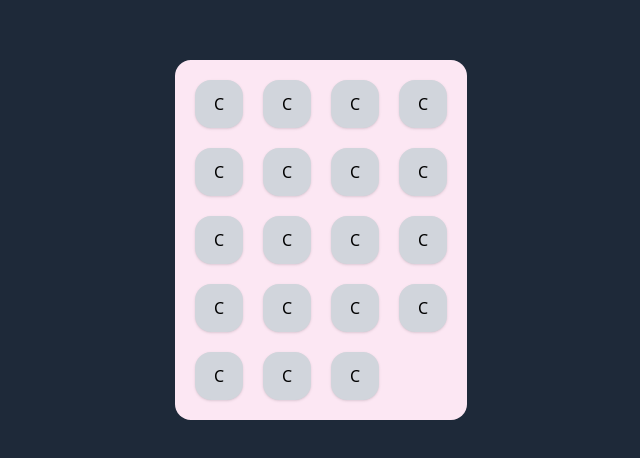
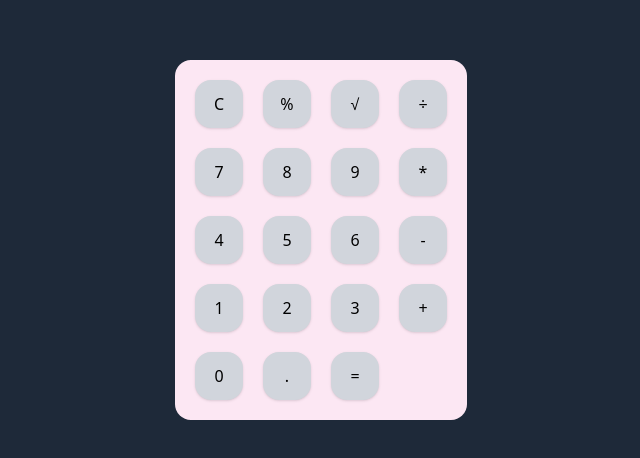
Before and after one commit to surenpal/my-calculater, a React (Vite) app: page / in a window 1280 px wide. Shown: the part 160-618 px from the top of the page, without its empty margins (319-959 px from the left). Built offline with nearby package versions, Linux system fonts and the light colour scheme.

Commit message:
to s how the seperate elements like passing the props in the CalculateBtn the children prop is added in the func CalculateBtn

```diff
--- a/src/App.jsx
+++ b/src/App.jsx
@@ -1,31 +1,31 @@
-function CalculaterBtn({btn}) {
+function CalculaterBtn({children}) {
   return <button className="bg-gray-300 py-3 aspect-square rounded-2xl shadow-sm text-black-100
-    hover:brightness-95 hover:cursor-pointer active:brightness-75 transition-all duration-100">C</button>
+    hover:brightness-95 hover:cursor-pointer active:brightness-75 transition-all duration-100">{children}</button>
 }
 
 function Calculater() {
   return <div className="bg-pink-100 p-5 rounded-2xl">
 
   <div className="grid grid-cols-4 gap-5">
-    <CalculaterBtn btn={"btn"}>C</CalculaterBtn>
-    <CalculaterBtn btn={"btn"}>%</CalculaterBtn>
-    <CalculaterBtn btn={"btn"}>√</CalculaterBtn>
-    <CalculaterBtn btn={"btn"}>÷</CalculaterBtn>
-    <CalculaterBtn btn={"btn"}>7</CalculaterBtn>
-    <CalculaterBtn btn={"btn"}>8</CalculaterBtn>
-    <CalculaterBtn btn={"btn"}>9</CalculaterBtn>
-    <CalculaterBtn btn={"btn"}>*</CalculaterBtn>
-    <CalculaterBtn btn={"btn"}>4</CalculaterBtn>
-    <CalculaterBtn btn={"btn"}>5</CalculaterBtn>
-    <CalculaterBtn btn={"btn"}>6</CalculaterBtn>
-    <CalculaterBtn btn={"btn"}>-</CalculaterBtn>
-    <CalculaterBtn btn={"btn"}>1</CalculaterBtn>
-    <CalculaterBtn btn={"btn"}>2</CalculaterBtn>
-    <CalculaterBtn btn={"btn"}>3</CalculaterBtn>
-    <CalculaterBtn btn={"btn"}>+</CalculaterBtn>
-    <CalculaterBtn btn={"btn"}>0</CalculaterBtn>
-    <CalculaterBtn btn={"btn"}>.</CalculaterBtn>
-    <CalculaterBtn btn={"btn"}>=</CalculaterBtn>
+    <CalculaterBtn>C</CalculaterBtn>
+    <CalculaterBtn>%</CalculaterBtn>
+    <CalculaterBtn>√</CalculaterBtn>
+    <CalculaterBtn>÷</CalculaterBtn>
+    <CalculaterBtn>7</CalculaterBtn>
+    <CalculaterBtn>8</CalculaterBtn>
+    <CalculaterBtn>9</CalculaterBtn>
+    <CalculaterBtn>*</CalculaterBtn>
+    <CalculaterBtn>4</CalculaterBtn>
+    <CalculaterBtn>5</CalculaterBtn>
+    <CalculaterBtn>6</CalculaterBtn>
+    <CalculaterBtn>-</CalculaterBtn>
+    <CalculaterBtn>1</CalculaterBtn>
+    <CalculaterBtn>2</CalculaterBtn>
+    <CalculaterBtn>3</CalculaterBtn>
+    <CalculaterBtn>+</CalculaterBtn>
+    <CalculaterBtn>0</CalculaterBtn>
+    <CalculaterBtn>.</CalculaterBtn>
+    <CalculaterBtn>=</CalculaterBtn>
   </div>
 
 
```
